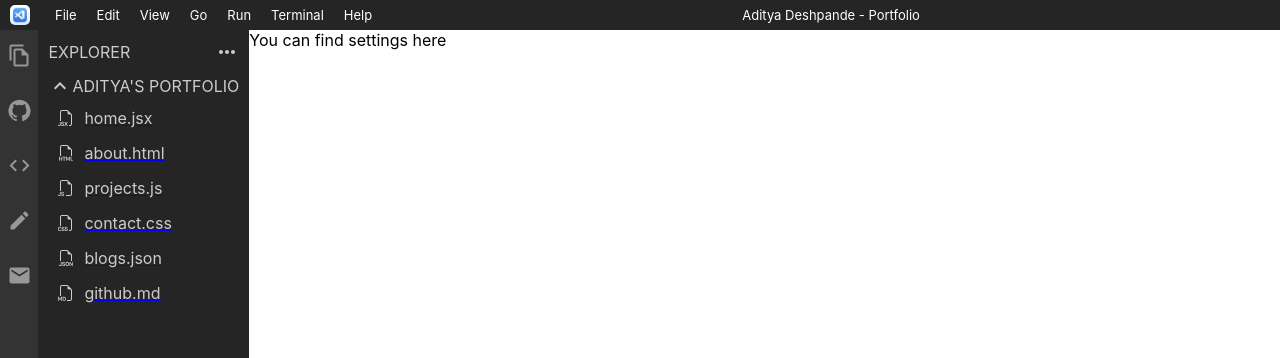
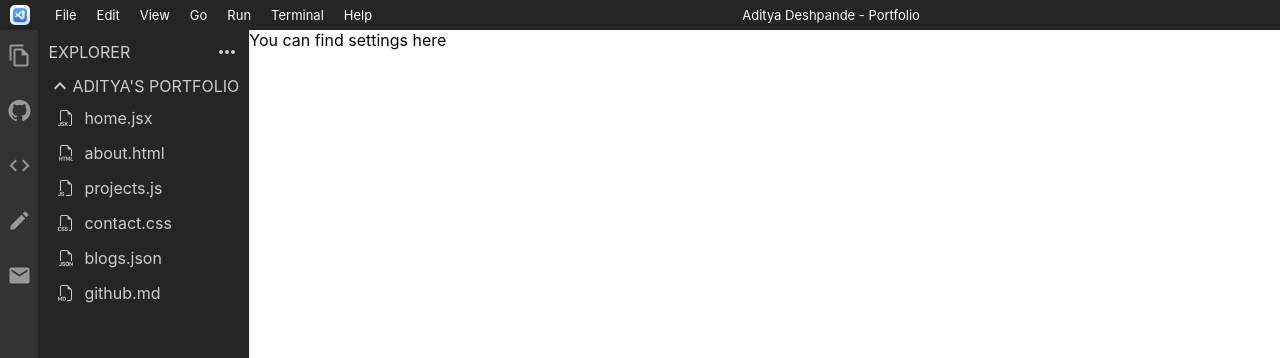
Before and after one commit to adityadeshpande0/MyPortfolio, a React (Create React App) app: page /settings in a window 1280 px wide. Shown: the top 358 px of the page. Built offline with nearby package versions, Linux system fonts and the light colour scheme.

Commit message:
changes Made

```diff
--- a/src/Components/Sidepanel/Sidepanel.jsx
+++ b/src/Components/Sidepanel/Sidepanel.jsx
@@ -46,7 +46,7 @@ function Sidepanel() {
         </div>
         {!collapsed &&
           data.map((data) => (
-            <Link to={data.routeLink}>
+            <Link style={{textDecoration:'none'}} to={data.routeLink}>
               <div className="file-link-sidepanel" key={data.id}>
                 <img
                   className="img-sidepanel"
```
